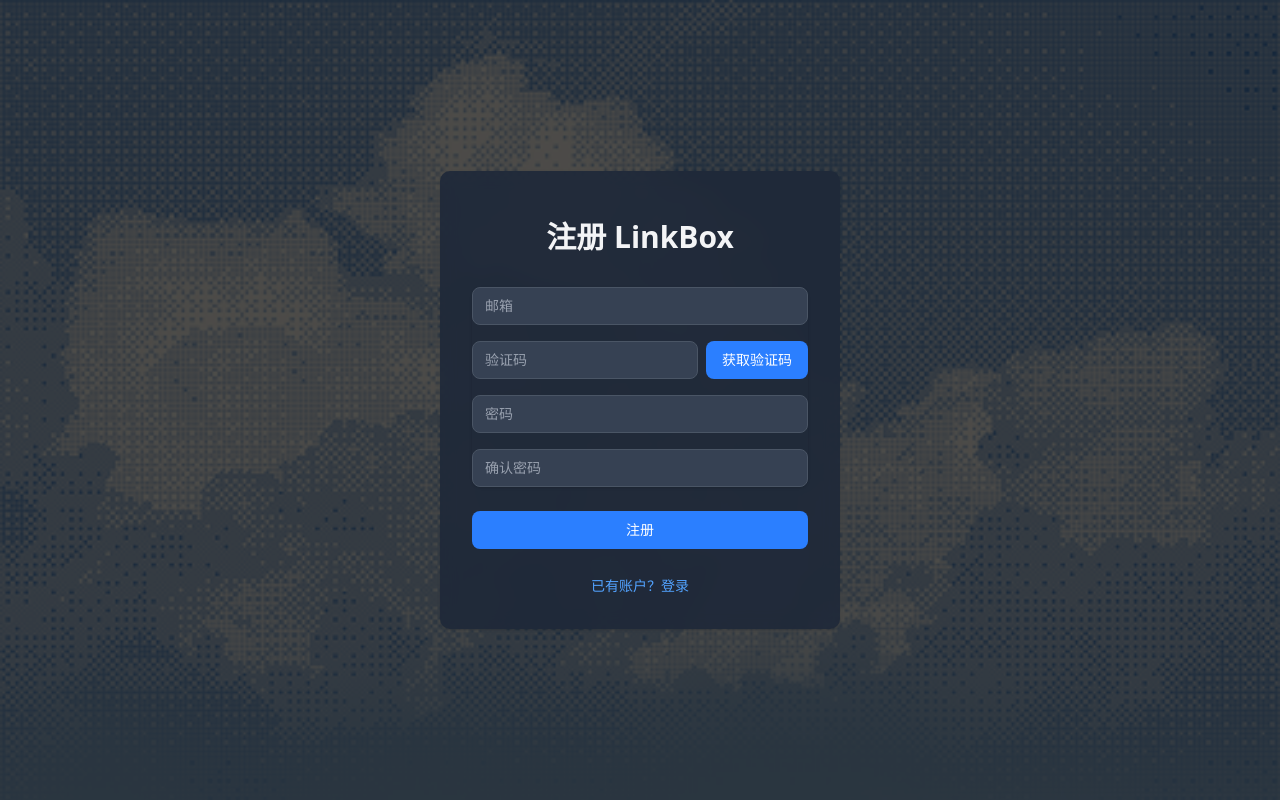
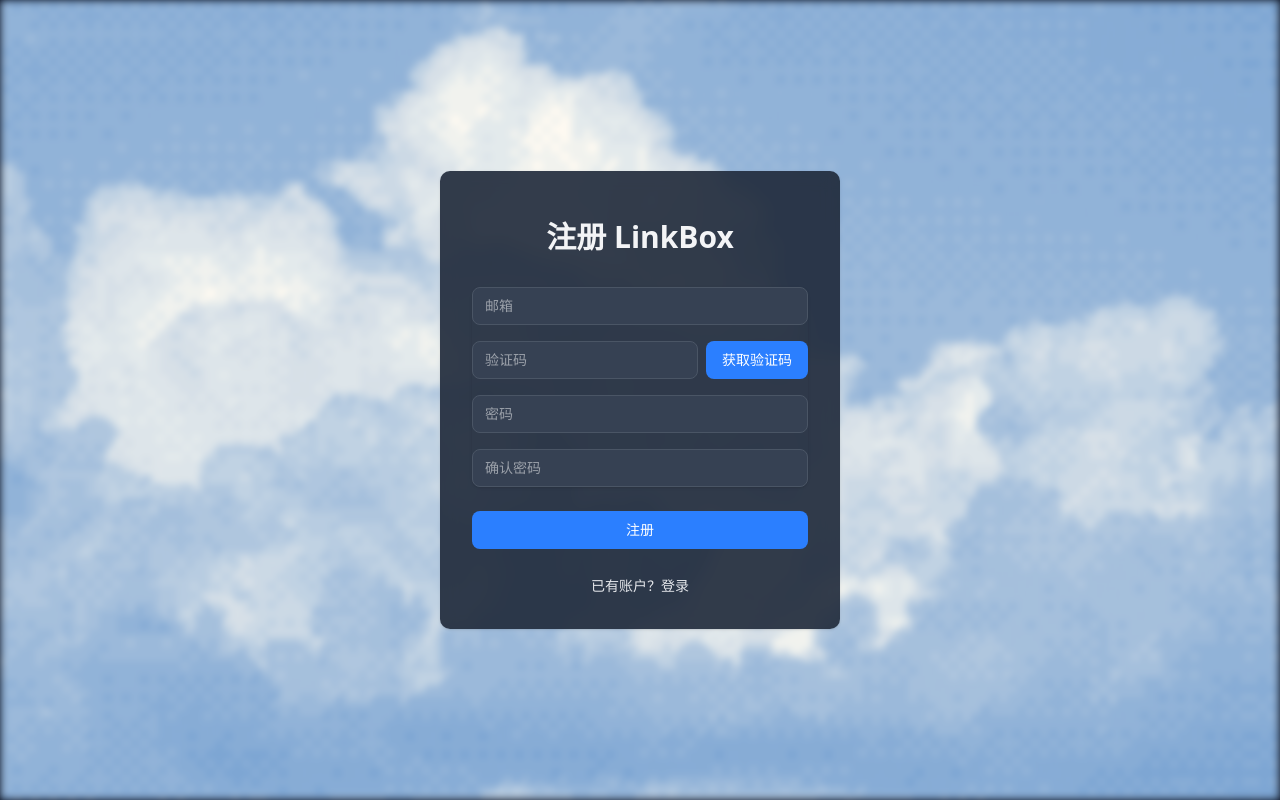
Before and after one commit to linkbox-group/linkbox-web, a React (Vite) app: page /register in a window 1280 px wide. Built offline with nearby package versions, Linux system fonts and the light colour scheme; no server answers.

Commit message:
chore(ui): 登录注册配色修改

```diff
--- a/src/pages/Auth.tsx
+++ b/src/pages/Auth.tsx
@@ -129,18 +129,23 @@
 
   return (
     <div
-      className="min-h-screen flex items-center justify-center bg-gray-50 dark:bg-gray-900 transition-colors duration-300 relative"
-      style={{
-        backgroundImage: `url(/introbg.png)`,
-        backgroundSize: "100% auto",
-        backgroundRepeat: "no-repeat",
-        backgroundPosition: "center top",
-      }}
+      className="min-h-screen flex items-center justify-center relative"
     >
-      <div className="absolute inset-0 bg-black/50 dark:bg-black/70"></div>
-      <div className="w-[90%] sm:w-[400px] space-y-6 p-3 sm:p-8 bg-white/90 dark:bg-gray-800/90 backdrop-blur-sm rounded-lg shadow transition-colors duration-300 relative z-10">
+      {/* 模糊背景层 */}
+      <div
+        className="absolute inset-0 bg-gray-50 dark:bg-gray-900"
+        style={{
+          backgroundImage: `url(/authbg.png)`,
+          backgroundSize: "cover",
+          backgroundRepeat: "no-repeat",
+          backgroundPosition: "center",
+          filter: "blur(4px)",
+        }}
+      />
+      {/* 内容层 */}
+      <div className="w-[90%] sm:w-[400px] space-y-6 p-3 sm:p-8 bg-[#7A9ECC]/90 dark:bg-gray-800/90 backdrop-blur-sm rounded-lg shadow transition-colors duration-300 relative z-10">
         <div>
-          <h2 className="mt-4 text-center text-2xl sm:text-3xl font-extrabold text-gray-900 dark:text-gray-100">
+          <h2 className="mt-4 text-center text-2xl sm:text-3xl font-extrabold text-white dark:text-gray-100">
             {isLogin ? "登录 LinkBox" : "注册 LinkBox"}
           </h2>
         </div>
@@ -155,7 +160,7 @@
                 name="email"
                 type="email"
                 required
-                className="appearance-none rounded-md relative block w-full px-3 py-2 border border-gray-300 dark:border-gray-600 placeholder-gray-500 dark:placeholder-gray-400 text-gray-900 dark:text-gray-100 focus:outline-none focus:ring-blue-500 focus:border-blue-500 dark:focus:ring-blue-400 dark:focus:border-blue-400 focus:z-10 sm:text-sm bg-white dark:bg-gray-700 transition-colors duration-300"
+                className="appearance-none rounded-md relative block w-full px-3 py-2 border border-gray-300 dark:border-gray-600 placeholder-white/70 dark:placeholder-white/50 text-gray-900 dark:text-gray-100 focus:outline-none focus:ring-blue-500 focus:border-blue-500 dark:focus:ring-blue-400 dark:focus:border-blue-400 focus:z-10 sm:text-sm bg-[#B1C4E2] dark:bg-gray-700 transition-colors duration-300"
                 placeholder="邮箱"
                 value={formData.email}
                 onChange={handleChange}
@@ -172,7 +177,7 @@
                     name="code"
                     type="text"
                     required
-                    className="appearance-none rounded-md relative block w-full px-3 py-2 border border-gray-300 dark:border-gray-600 placeholder-gray-500 dark:placeholder-gray-400 text-gray-900 dark:text-gray-100 focus:outline-none focus:ring-blue-500 focus:border-blue-500 dark:focus:ring-blue-400 dark:focus:border-blue-400 focus:z-10 sm:text-sm bg-white dark:bg-gray-700 transition-colors duration-300"
+                    className="appearance-none rounded-md relative block w-full px-3 py-2 border border-gray-300 dark:border-gray-600 placeholder-white/70 dark:placeholder-white/50 text-gray-900 dark:text-gray-100 focus:outline-none focus:ring-blue-500 focus:border-blue-500 dark:focus:ring-blue-400 dark:focus:border-blue-400 focus:z-10 sm:text-sm bg-[#B1C4E2] dark:bg-gray-700 transition-colors duration-300"
                     placeholder="验证码"
                     value={formData.code}
                     onChange={handleChange}
@@ -182,7 +187,7 @@
                   type="button"
                   onClick={handleSendCode}
                   disabled={sendingCode || countdown > 0}
-                  className="px-4 py-2 text-sm font-medium text-white bg-blue-600 hover:bg-blue-700 dark:bg-blue-500 dark:hover:bg-blue-600 rounded-md focus:outline-none focus:ring-2 focus:ring-offset-2 focus:ring-blue-500 dark:focus:ring-blue-400 disabled:opacity-50 transition-colors duration-300"
+                  className="px-4 py-2 text-sm font-medium text-gray-800 bg-[#EEF8FF] hover:bg-[#E0F0FF] dark:bg-blue-500 dark:hover:bg-blue-600 dark:text-white rounded-md focus:outline-none focus:ring-2 focus:ring-offset-2 focus:ring-blue-500 dark:focus:ring-blue-400 disabled:opacity-50 transition-colors duration-300"
                 >
                   {sendingCode ? (
                     <Loader2 className="animate-spin h-5 w-5" />
@@ -203,7 +208,7 @@
                 name="password"
                 type="password"
                 required
-                className="appearance-none rounded-md relative block w-full px-3 py-2 border border-gray-300 dark:border-gray-600 placeholder-gray-500 dark:placeholder-gray-400 text-gray-900 dark:text-gray-100 focus:outline-none focus:ring-blue-500 focus:border-blue-500 dark:focus:ring-blue-400 dark:focus:border-blue-400 focus:z-10 sm:text-sm bg-white dark:bg-gray-700 transition-colors duration-300"
+                className="appearance-none rounded-md relative block w-full px-3 py-2 border border-gray-300 dark:border-gray-600 placeholder-white/70 dark:placeholder-white/50 text-gray-900 dark:text-gray-100 focus:outline-none focus:ring-blue-500 focus:border-blue-500 dark:focus:ring-blue-400 dark:focus:border-blue-400 focus:z-10 sm:text-sm bg-[#B1C4E2] dark:bg-gray-700 transition-colors duration-300"
                 placeholder="密码"
                 value={formData.password}
                 onChange={handleChange}
@@ -219,7 +224,7 @@
                   name="confirm_password"
                   type="password"
                   required
-                  className="appearance-none rounded-md relative block w-full px-3 py-2 border border-gray-300 dark:border-gray-600 placeholder-gray-500 dark:placeholder-gray-400 text-gray-900 dark:text-gray-100 focus:outline-none focus:ring-blue-500 focus:border-blue-500 dark:focus:ring-blue-400 dark:focus:border-blue-400 focus:z-10 sm:text-sm bg-white dark:bg-gray-700 transition-colors duration-300"
+                  className="appearance-none rounded-md relative block w-full px-3 py-2 border border-gray-300 dark:border-gray-600 placeholder-white/70 dark:placeholder-white/50 text-gray-900 dark:text-gray-100 focus:outline-none focus:ring-blue-500 focus:border-blue-500 dark:focus:ring-blue-400 dark:focus:border-blue-400 focus:z-10 sm:text-sm bg-[#B1C4E2] dark:bg-gray-700 transition-colors duration-300"
                   placeholder="确认密码"
                   value={formData.confirm_password}
                   onChange={handleChange}
@@ -232,7 +237,7 @@
             <button
               type="submit"
               disabled={loading}
-              className="group relative w-full flex justify-center py-2 px-4 border border-transparent text-sm font-medium rounded-md text-white bg-blue-600 hover:bg-blue-700 dark:bg-blue-500 dark:hover:bg-blue-600 focus:outline-none focus:ring-2 focus:ring-offset-2 focus:ring-blue-500 dark:focus:ring-blue-400 disabled:opacity-50 transition-colors duration-300"
+              className="group relative w-full flex justify-center py-2 px-4 border border-transparent text-sm font-medium rounded-md text-gray-800 bg-[#EEF8FF] hover:bg-[#E0F0FF] dark:bg-blue-500 dark:hover:bg-blue-600 dark:text-white focus:outline-none focus:ring-2 focus:ring-offset-2 focus:ring-blue-500 dark:focus:ring-blue-400 disabled:opacity-50 transition-colors duration-300"
             >
               {loading ? (
                 <span className="absolute left-0 inset-y-0 flex items-center pl-3">
@@ -246,7 +251,7 @@
           <div className="text-center">
             <button
               type="button"
-              className="text-sm text-blue-600 hover:text-blue-500 dark:text-blue-400 dark:hover:text-blue-300 transition-colors duration-300"
+              className="text-sm text-white hover:text-[#EEF8FF] dark:text-gray-200 dark:hover:text-white transition-colors duration-300"
               onClick={toggleMode}
             >
               {isLogin ? "没有账户？注册" : "已有账户？登录"}
```
Also changed, not shown: public/authbg.png (added).
